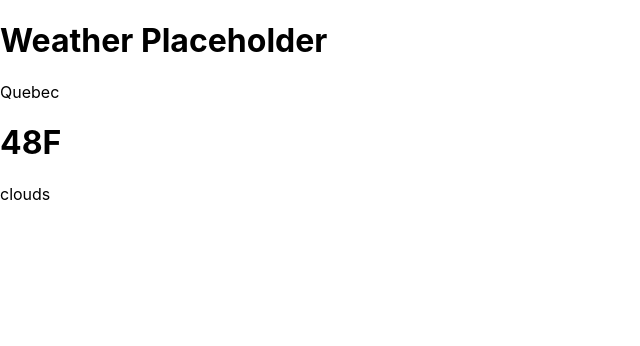
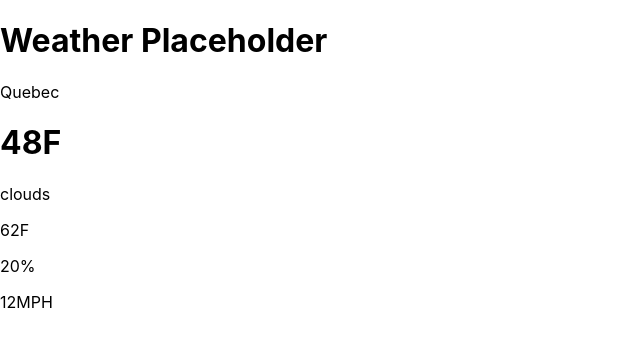
Before and after one commit to siegfred14/meteorologyWebApp, a React (Create React App) app: page / in a window 1280 px wide. Shown: the top 346 px of the page, without its empty margins (0-640 px from the left). Built offline with nearby package versions, Linux system fonts and the light colour scheme.

Commit message:
weather app bottom contents added

```diff
--- a/src/components/Weather.js
+++ b/src/components/Weather.js
@@ -25,7 +25,17 @@ export const Weather = () => {
           </div>
         </div>
 
-        <div className="bottom"></div>
+        <div className="bottom">
+          <div className="feels">
+            <p>62F</p>
+          </div>
+          <div className="humidity">
+            <p>20%</p>
+          </div>
+          <div className="windspeed">
+            <p>12MPH</p>
+          </div>
+        </div>
       </div>
     </div>
   );
```
